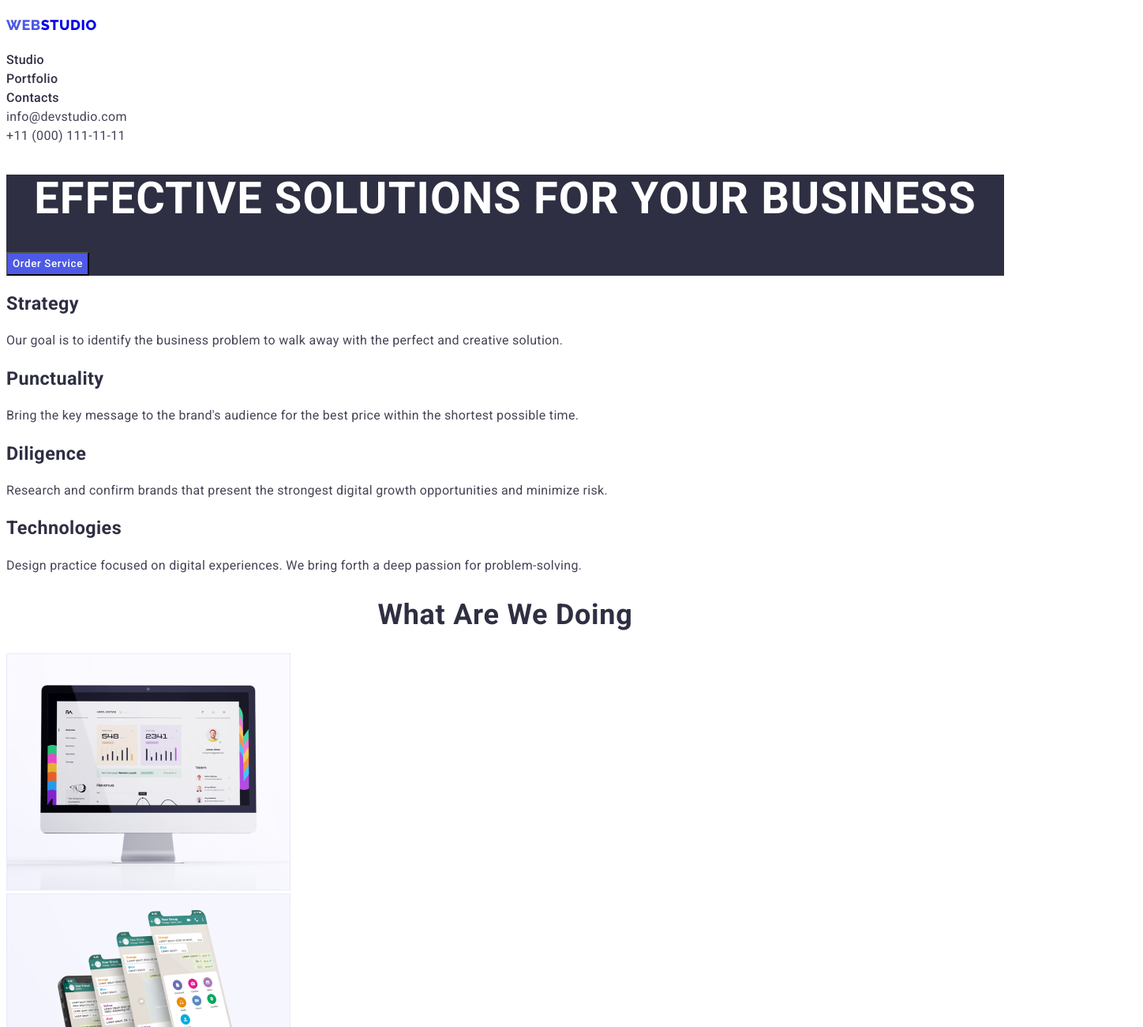
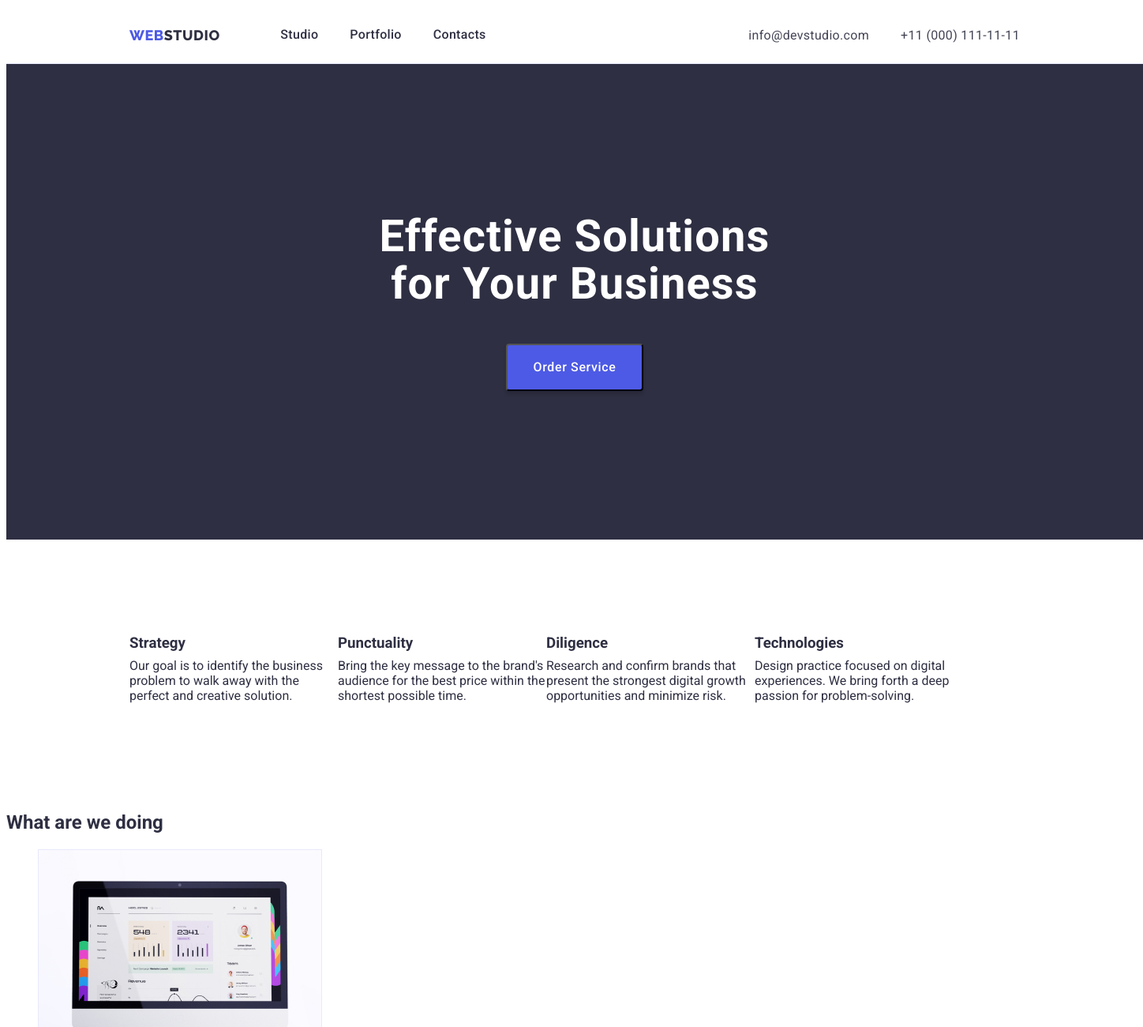
Before and after one commit to ntrempz/goit-markup-hw-3, a plain HTML site: page index.html in a window 1280 px wide. Shown: the top 1300 px of the page at 79% size, 1448 px wide, since content can reach past the window. Drawn offline with Linux system fonts and the light colour scheme.

Commit message:
almost there

```diff
--- a/css/styles.css
+++ b/css/styles.css
@@ -8,172 +8,197 @@
   --cornflower: rgba(231, 233, 252, 1);
   --ocean: rgba(64, 75, 191, 1);
 }
-/* Studio page */
-/* C7-C10*/
+
 body {
   font-family: "Roboto", "Raleway", sans-serif;
   color: var(--navy-blue);
+  width: 1440px;
 }
-/* general */
-.list {
+
+/* Header Styles */
+.topline {
+  display: flex;
+  width: 1440px;
+  height: 72px;
+  justify-content: space-between;
+  align-items: center;
+  flex-shrink: 0;
+  border-bottom: 1px solid var(--cornflower, #e7e9fc);
+  background: var(--white, #fff);
+}
+
+/* Logo Styles */
+.logo {
+  /* layout */
+  display: inline-flex;
+  height: 24px;
+  align-items: center;
+  flex-shrink: 0;
+
+  /* style */
+  font-family: Raleway;
+  font-size: 18px;
+  /* font-style: normal; */
+  font-weight: 800;
+  line-height: 21px;
+  letter-spacing: 0.54px;
+  text-transform: uppercase;
+  margin-left: 156px;
+  margin-right: 76px;
+  margin-top: 25.5px;
+  margin-bottom: 25.5px;
+}
+
+/* Styling for "WEB" */
+.web {
+  color: var(--iris, #4d5ae5);
+}
+
+/* styling for "STUDIO" */
+.logo a {
+  text-decoration: none;
+  color: var(--navy-blue);
+}
+
+a:hover,
+a:focus,
+a:active {
+  color: var(--iris);
+}
+
+/* Menu Navigation Styles */
+.menu-nav {
+  /* font-family: Roboto; */
+  display: inline-flex;
+  align-items: flex-start;
+  gap: 40px;
+  padding: 0;
+  margin: 0;
+  text-decoration: none;
   list-style: none;
+  margin: 24px 332px 24px 0;
+}
+
+.menu-nav .tch {
+  color: var(--navy-blue, #2e2f42);
+  font-size: 16px;
+  font-style: normal;
+  font-weight: 500;
+  line-height: 24px;
+  letter-spacing: 0.32px;
+  text-decoration: none;
+}
+
+.tch:hover,
+.tch:focus,
+.tch:active,
+.trh:hover,
+.trh:focus,
+.trh:active {
+  color: var(--iris);
+}
+
+/* Right Header Styles */
+.contacts-nav {
+  /* font-family: Roboto; */
+  display: inline-flex;
+  /* align-items: flex-end; */
+  gap: 40px;
+  list-style: none;
+  font-size: 16px;
+  /* font-style: normal; */
+  /* font-weight: 400; */
+  /* line-height: 24px; */
+  letter-spacing: 0.32px;
+  padding: 0;
+  margin: 24px 156px 24px 0px;
+}
+
+.contacts-nav .trh {
+  text-decoration: none;
+  color: var(--slate, #434455);
+}
+
+/* hero-image */
+.hero-background {
   margin: 0;
   padding: 0;
 }
-.titles {
+.hero-background {
+  display: flex;
+  flex-direction: column; /* Stack items vertically */
+  justify-content: center; /* Vertically center items */
+  align-items: center; /* Horizontally center items */
+  /* flex-shrink: 0; */
+  /* style */
+  background-color: var(--navy-blue);
+  padding-top: 188px;
+  padding-bottom: 188px;
   text-align: center;
 }
-.main-header {
-  margin: 0;
-  padding: 0;
-}
-.header {
-  background-color: var(--navy-blue);
-}
-.footer {
-  color: var(--cloud);
-  background-color: var(--navy-blue);
-}
-.web {
-  color: var(--iris);
-}
 
-/* links */
-.link {
-  text-decoration: none;
-}
-.header-logo {
-  font-family: Raleway;
-  font-size: 18px;
-  font-weight: 800;
-  line-height: 21px;
-  letter-spacing: 0.54px;
-}
-.header-logo:focus,
-.header-logo:active,
-.header-logo:hover {
-  color: var(--iris);
-}
-
-.main-links {
-  color: inherit;
-  font-weight: 500;
-  line-height: 24px;
-  letter-spacing: 0.32px;
-}
-.main-links:hover,
-.main-links:focus,
-.main-links:active {
-  color: var(--iris);
-}
-.contact-info {
-  color: var(--slate);
-  line-height: 24px;
-  letter-spacing: 0.32px;
-}
-.contact-info:hover,
-.contact-info:focus,
-.contact-info:active {
-  color: var(--iris);
-}
-.main-title {
+.hero-title {
+  /* layout */
+  width: 496px;
+  margin-top: 0;
+  /* style */
   color: var(--white);
   font-size: 56px;
+  /* font-style: normal; */
   font-weight: 700;
   line-height: 60px;
   letter-spacing: 1.12px;
-  text-transform: uppercase;
+  /* justify-content: center; */
 }
-/* C16 */
+
 .btn {
-  cursor: pointer;
-  color: white;
-  font-family: inherit;
-  background-color: var(--iris);
+  /* layout */
+  display: inline-flex;
+  padding: 16px 32px;
+  align-items: flex-start;
+  gap: 10px;
+  /* styles */
+  border-radius: 4px;
+  background: var(--iris, #4d5ae5);
+  box-shadow: 0px 4px 4px 0px rgba(0, 0, 0, 0.15);
+  color: var(--WHITE, #fff);
+  /* Button Text */
+  font-family: Roboto;
+  font-size: 16px;
+  font-style: normal;
   font-weight: 500;
   line-height: 24px;
   letter-spacing: 0.64px;
 }
-.btn:hover,
-.btn:active,
-.btn:focus {
-  color: var(--navy-blue);
-}
-.list-title {
-  font-size: 20px;
-  font-weight: 500;
-  line-height: 24px;
-  letter-spacing: 0.4px;
-}
-.description {
-  color: var(--slate);
-  line-height: 24px;
-  letter-spacing: 0.32px;
-}
-.sub-title {
-  font-size: 36px;
-  font-weight: 700;
-  line-height: 40px;
-  letter-spacing: 0.72px;
-  text-transform: capitalize;
-}
-.team-member {
-  font-size: 20px;
-  font-weight: 500;
-  line-height: 24px;
-  letter-spacing: 0.4px;
-}
-.profile {
-  line-height: 24px;
-  letter-spacing: 0.32px;
-  color: var(--slate);
-}
-.footer-logo {
-  color: var(--cloud);
-  font-family: Raleway;
-  font-size: 18px;
-  font-weight: 800;
-  line-height: 21px;
-  letter-spacing: 0.54px;
-  text-transform: uppercase;
-}
-.footer-logo:focus,
-.footer-logo:active,
-.footer-logo:hover {
-  color: var(--iris);
-}
-.footer-notes {
-  color: var(--cloud);
-  line-height: 24px;
-  letter-spacing: 0.32px;
-}
-/* end of Studio page */
-/* Portfolio page */
-.menu-button {
-  color: var(--iris);
-  background-color: var(--cornflower);
-  font-family: inherit;
-  font-weight: 500;
-  line-height: 24px;
-  letter-spacing: 0.64px;
-}
+
 .btn:hover,
 .btn:active,
 .btn:focus {
   background-color: var(--ocean);
   color: var(--white);
 }
-.service {
-  font-size: 20px;
-  font-weight: 500;
-  line-height: 24px;
-  letter-spacing: 0.4px;
-  text-transform: capitalize;
+
+/* section 1 */
+.first-section {
+  display: flex;
+  width: 1128px;
+  height: 104px;
+  flex-shrink: 0;
+  margin: 120px 156px;
 }
-.service-category {
-  color: var(--slate);
-  font-weight: 400;
-  line-height: 24px;
-  letter-spacing: 0.32px;
+.feature {
+  display: flex;
+  width: 264px;
+  flex-direction: column;
+  align-items: flex-start;
+  gap: 8px;
 }
-/* end of Portfolio page */
+.section-list {
+  list-style: none;
+}
+h3,
+p,
+.section-list {
+  margin: 0;
+  padding: 0;
+}
--- a/index.html
+++ b/index.html
@@ -3,7 +3,7 @@
   <head>
     <meta charset="UTF-8" />
     <meta name="viewport" content="width=device-width, initial-scale=1.0" />
-    <title>Document</title>
+    <title>GoIT-homework-03</title>
     <link rel="preconnect" href="https://fonts.googleapis.com" />
     <link rel="preconnect" href="https://fonts.gstatic.com" crossorigin />
     <link
@@ -13,88 +13,114 @@
     <link rel="stylesheet" href="./css/styles.css" />
   </head>
   <body>
-    <nav>
-      <header>
-        <h4>
-          <a class="link header-logo" href="https://Webstudio.com"
-            ><span class="web">WEB</span>STUDIO</a
-          >
+    <header class="topline">
+      <!--parent-->
+      <!-- top-left-header -->
+      <h4 class="logo">
+        <!--child 1-->
+        <a href="https://Webstudio.com"> <span class="web">web</span>studio </a>
       </h4>
-        <ul class="list">
+      <section class="menu">
+        <!-- top-center-header -->
+        <ul class="menu-nav">
+          <!--child 2-->
           <li>
-            <a class="link main-links" href="https://Webstudio/Studio.com"
-              >Studio</a
-            >
+            <a class="tch" href="https://Webstudio/Studio.com">Studio</a>
           </li>
           <li>
-            <a class="link main-links" href="https://Webstudio/Portfolio.com"
-              >Portfolio</a
-            >
+            <a class="tch" href="https://Webstudio/Portfolio.com">Portfolio</a>
           </li>
           <li>
             <a
-              class="link main-links"
+              class="tch"
               href="file:///C:/Project/goit-markup-hw-02/portfolio.html"
               >Contacts</a
             >
           </li>
         </ul>
-        <ul class="list">
+      </section>
+      <!-- top-right-header -->
+      <section class="contacts">
+        <ul class="contacts-nav">
+          <!--child 3-->
           <li>
-            <a class="link contact-info" href="mailto:info@devstudio.com"
+            <a class="trh" href="mailto:info@devstudio.com"
               >info@devstudio.com</a
             >
           </li>
           <li>
-            <a class="link contact-info" href="tel:+110001111111"
-              >+11 (000) 111-11-11</a
-            >
+            <a class="trh" href="tel:+110001111111">+11 (000) 111-11-11</a>
           </li>
         </ul>
+      </section>
     </header>
-    </nav>
 
     <main>
-      <div class="header">
-        <h1 class="main-title titles">Effective Solutions for Your Business</h1>
+      <!-- hero -->
+      <section class="hero-background">
+        <h1 class="hero-title">Effective Solutions for Your Business</h1>
         <button class="btn" type="button">Order Service</button>
-      </div>
-      <ul class="list-title list">
+      </section>
+      <!-- about -->
+      <section class="first-section">
+        <div class="feature">
+          <ul class="section-list">
             <li><h3>Strategy</h3></li>
           </ul>
-      <p class="description">
+          <p>
             Our goal is to identify the business problem to walk away with the
             perfect and creative solution.
           </p>
-      <ul class="list-title list">
+        </div>
+        <div class="feature">
+          <ul class="section-list">
             <li><h3>Punctuality</h3></li>
           </ul>
-      <p class="description">
-        Bring the key message to the brand's audience for the best price within
-        the shortest possible time.
+          <p>
+            Bring the key message to the brand's audience for the best price
+            within the shortest possible time.
           </p>
-      <ul class="list-title list">
+        </div>
+        <div class="feature">
+          <ul class="section-list">
             <li><h3>Diligence</h3></li>
           </ul>
-      <p class="description">
-        Research and confirm brands that present the strongest digital growth
-        opportunities and minimize risk.
+          <p>
+            Research and confirm brands that present the strongest digital
+            growth opportunities and minimize risk.
           </p>
-      <ul class="list-title list">
+        </div>
+        <div class="feature">
+          <ul class="section-list">
             <li><h3>Technologies</h3></li>
           </ul>
-      <p class="description">
-        Design practice focused on digital experiences. We bring forth a deep
-        passion for problem-solving.
+          <p>
+            Design practice focused on digital experiences. We bring forth a
+            deep passion for problem-solving.
           </p>
-      <h2 class="sub-title titles">What are we doing</h2>
+        </div>
+      </section>
+      <!-- services -->
+      <section class="second-section">
+        <h2>What are we doing</h2>
+
         <ul class="list">
           <li>
-          <img src="images/desktop.jpg" alt="desktop switched on" width="360" />
+            <img
+              src="images/desktop.jpg"
+              alt="desktop switched on"
+              width="360"
+            />
           </li>
+
           <li>
-          <img src="images/mobile-device.jpg" alt="mobile device" width="360" />
+            <img
+              src="images/mobile-device.jpg"
+              alt="mobile device"
+              width="360"
+            />
           </li>
+
           <li>
             <img
               src="images/device-on-hand.jpg"
@@ -103,42 +129,58 @@
             />
           </li>
         </ul>
-      <h2 class="sub-title titles">Our team</h2>
+      </section>
+      <!-- team -->
+      <section class="third-section">
+        <h2>Our team</h2>
         <ul class="list">
+          <!-- mark-guerrero -->
           <li>
             <img
               src="images/mark-guerrero.jpg"
               alt=" Mark Guerrero"
               width="270"
             />
-          <h3 class="team-member">Mark Guerrero</h3>
-          <h4 class="profile">Product Designer</h4>
+            <h3>Mark Guerrero</h3>
+            <h4>Product Designer</h4>
           </li>
+          <!-- tom-ford -->
           <li>
             <img src="images/tom-ford.jpg" alt="Tom Ford" width="270" />
-          <h3 class="team-member">Tom Ford</h3>
-          <h4 class="profile">Frontend Developer</h4>
+            <h3>Tom Ford</h3>
+            <h4>Frontend Developer</h4>
           </li>
+          <!-- camila-garcia -->
           <li>
-          <img src="images/camila-garcia.jpg" alt="Camila Garcia" width="270" />
-          <h3 class="team-member">Camila Garcia</h3>
-          <h4 class="profile">Marketing</h4>
+            <img
+              src="images/camila-garcia.jpg"
+              alt="Camila Garcia"
+              width="270"
+            />
+            <h3>Camila Garcia</h3>
+            <h4>Marketing</h4>
           </li>
+          <!-- daniel-wilson -->
           <li>
-          <img src="images/daniel-wilson.jpg" alt="Daniel Wilson" width="270" />
-          <h3 class="team-member">Daniel Wilson</h3>
-          <h4 class="profile">UI Designer</h4>
+            <img
+              src="images/daniel-wilson.jpg"
+              alt="Daniel Wilson"
+              width="270"
+            />
+            <h3>Daniel Wilson</h3>
+            <h4>UI Designer</h4>
           </li>
         </ul>
+      </section>
     </main>
 
-    <footer class="footer">
+    <footer>
       <h4>
-        <a class="link footer-logo" href="https://Webstudio.com"
+        <a class="logo" href="https://Webstudio.com"
           ><span class="web">WEB</span>STUDIO</a
         >
       </h4>
-      <p class="footer-notes">
+      <p>
         Increase the flow of customers and sales for your business with digital
         marketing & growth solutions.
       </p>
```
Lines whose indentation alone changed are shown as unchanged.
